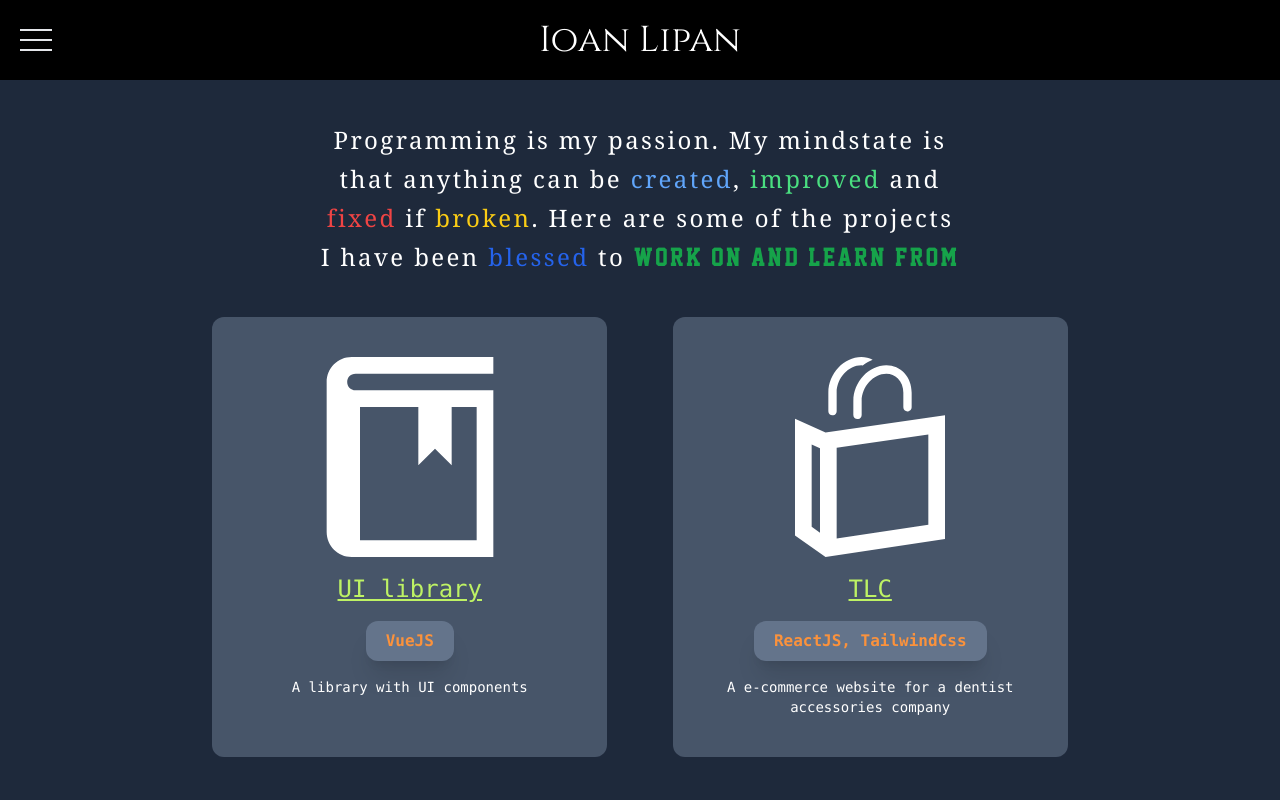
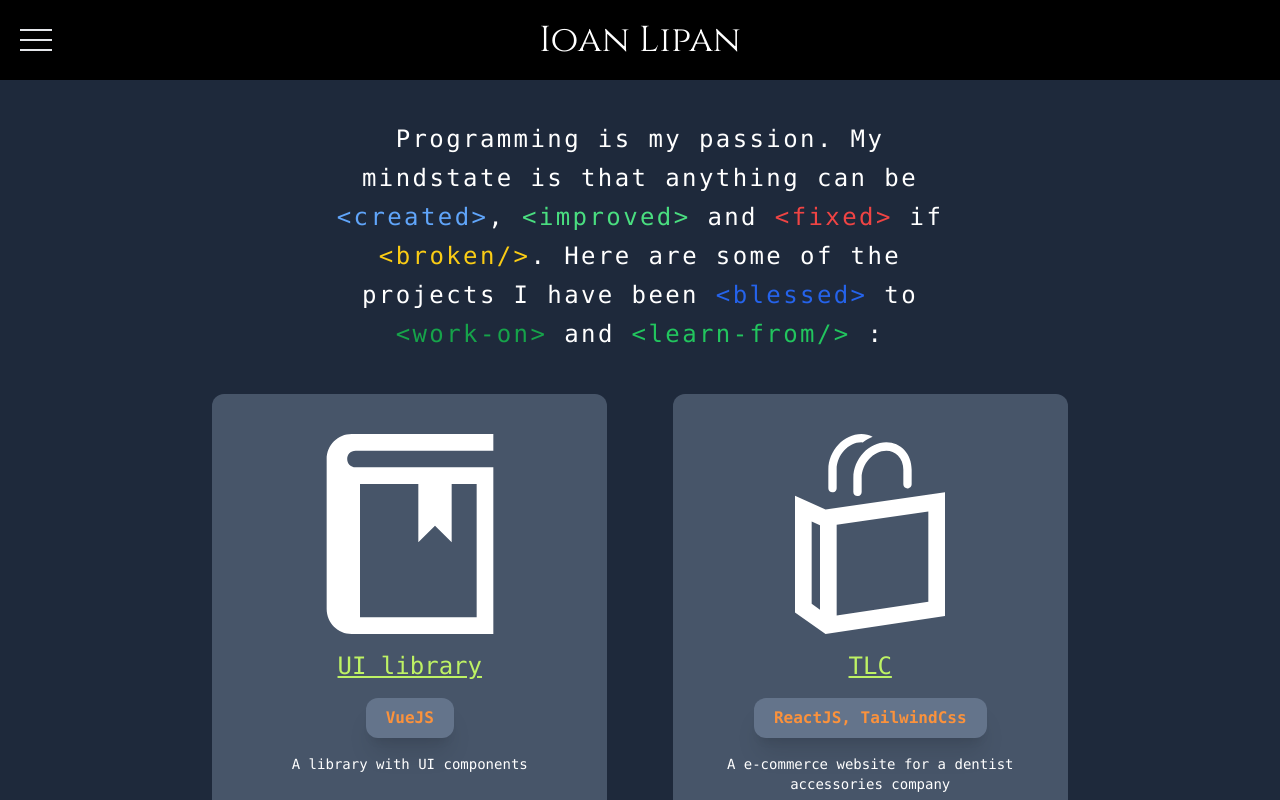
Before and after one commit to IoanLipan/ioanlipan, a Vue app: page / in a window 1280 px wide. Shown: the top 800 px of the page. Built offline with nearby package versions, Linux system fonts and the light colour scheme.

Commit message:
< and > and font change

```diff
--- a/src/views/problemSolverPage.vue
+++ b/src/views/problemSolverPage.vue
@@ -9,6 +9,8 @@
         <div>puzzle</div>
         <div>other rubiks</div>
         <div>math</div>
+        <div>lego</div>
+        <div>chess</div>
       </div>
       <div class="text-5xl">this is the problem solving page</div>
     </div>
--- a/src/views/webDeveloperPage.vue
+++ b/src/views/webDeveloperPage.vue
@@ -1,14 +1,15 @@
 <template>
   <div class="grid-of-12-container">
-    <div class="text-white text-2xl text-center font-serif tracking-widest leading-relaxed
+    <div class="text-white text-2xl text-center font-mono tracking-widest leading-relaxed
       col-start-2 col-span-10 md:col-start-4 md:col-span-6 pt-10">
       Programming is my passion. My mindstate is that anything can be
-      <span class="text-blue-400">created</span>,
-      <span class="text-green-400">improved</span> and
-      <span class="text-red-500">fixed</span> if
-      <span class="text-yellow-400">broken</span>. Here are some of the
-      projects I have been <span class="text-blue-600">blessed</span> to
-      <span class="font-superstar text-green-600">work on and learn from</span>
+      <span class="text-blue-400">&lt;created&gt;</span>,
+      <span class="text-green-400">&lt;improved&gt;</span> and
+      <span class="text-red-500">&lt;fixed&gt;</span> if
+      <span class="text-yellow-400">&lt;broken/&gt;</span>. Here are some of the
+      projects I have been <span class="text-blue-600">&lt;blessed&gt;</span> to
+      <span class="text-green-600">&lt;work-on&gt;</span> and
+      <span class="text-green-500">&lt;learn-from/&gt;</span> :
     </div>
     <div class="cols-2-10">
       <div class="text-normal p-5 sm:p-10 flex flex-row flex-wrap justify-evenly">
```
